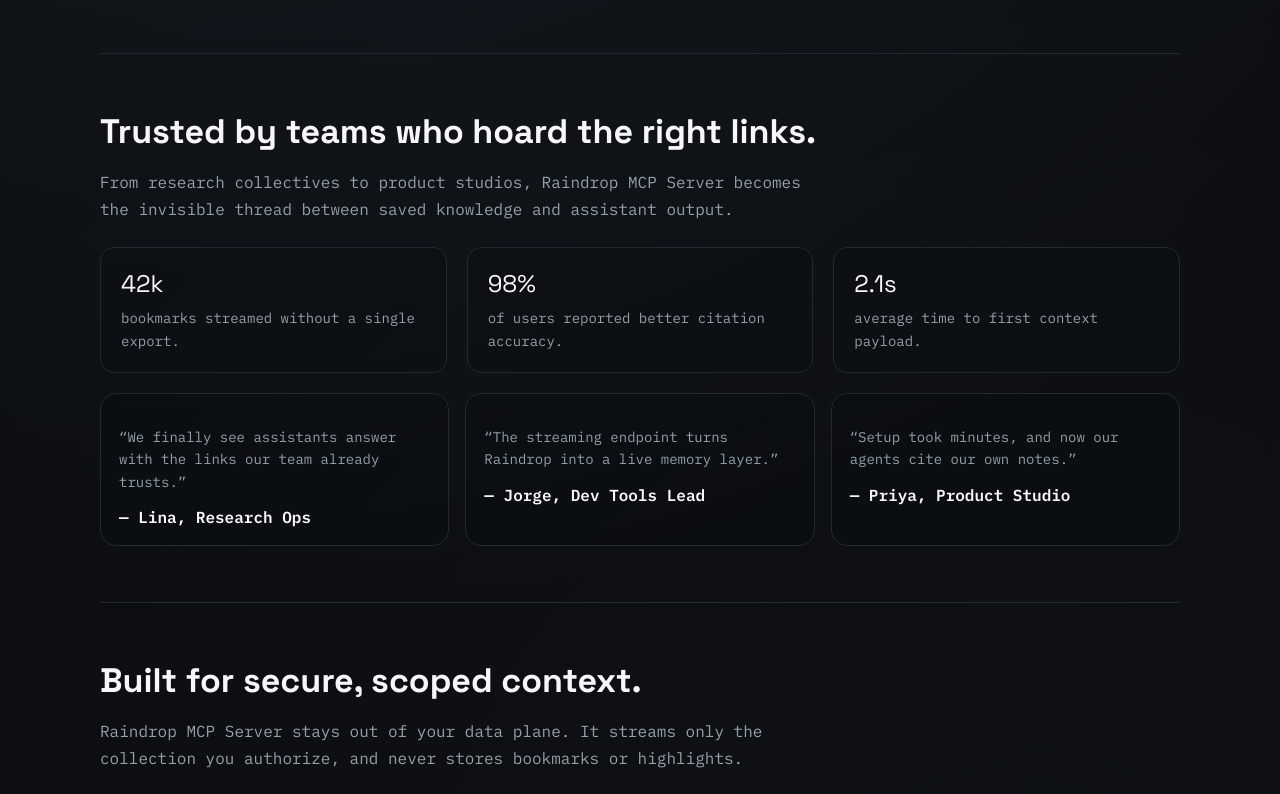
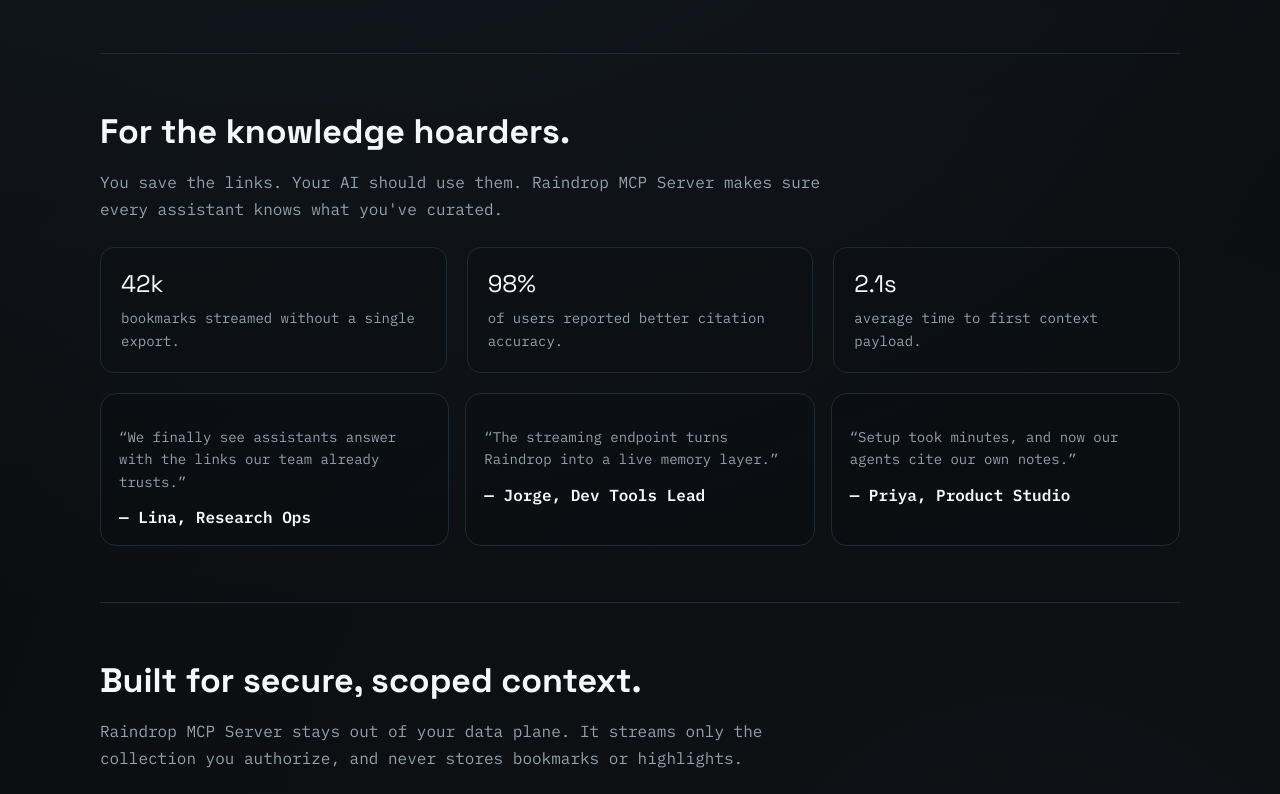
Before and after one commit to Aarekaz/raindrop-mcp, a website: page public/index.html in a window 1280 px wide. Shown: the part 1454-2248 px from the top of the page. Drawn offline with Linux system fonts and the light colour scheme.

Commit message:
Refocus landing page messaging on individual AI users
Changed "Trusted by teams" to "For the knowledge hoarders" to better
target individual AI enthusiasts and power users rather than enterprise teams.

```diff
--- a/public/index.html
+++ b/public/index.html
@@ -616,8 +616,8 @@
     </section>
 
     <section id="proof" class="reveal">
-      <h2 class="section-title">Trusted by teams who hoard the right links.</h2>
-      <p class="section-lead">From research collectives to product studios, Raindrop MCP Server becomes the invisible thread between saved knowledge and assistant output.</p>
+      <h2 class="section-title">For the knowledge hoarders.</h2>
+      <p class="section-lead">You save the links. Your AI should use them. Raindrop MCP Server makes sure every assistant knows what you've curated.</p>
       <div class="grid grid-3">
         <div class="card">
           <div class="metric">42k</div>
```
